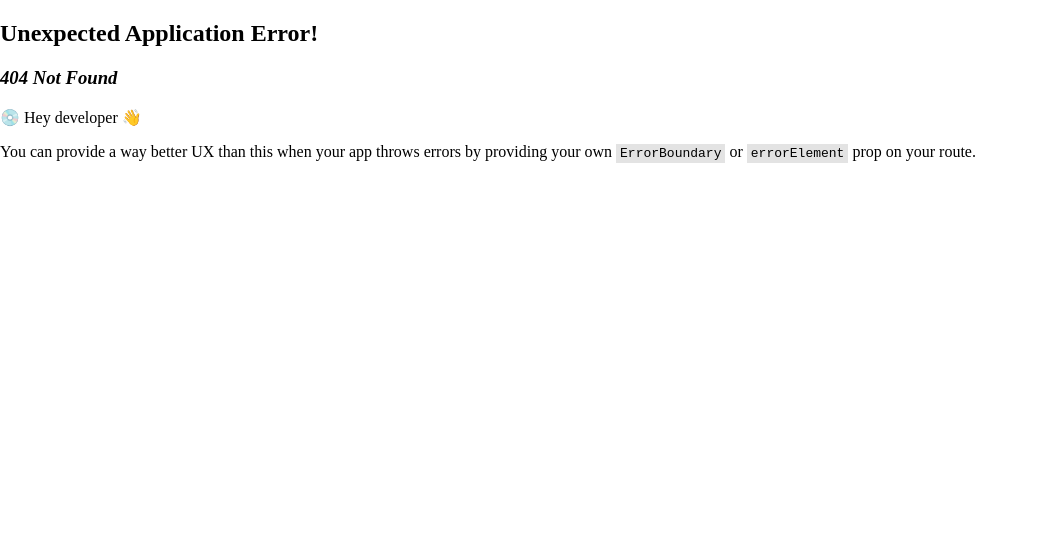
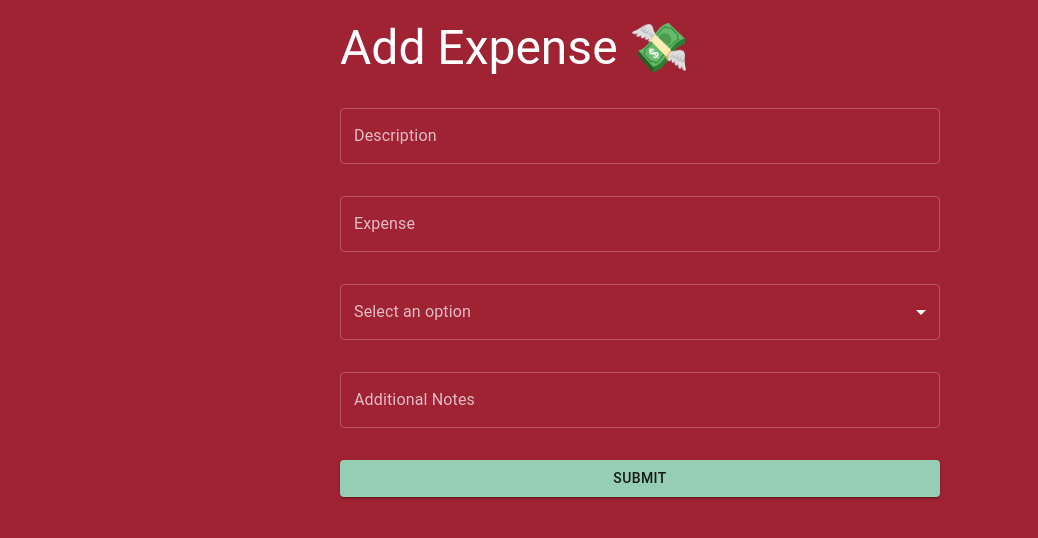
Before and after one commit to kyawtmayhlaing173/React_ExpenseTracker, a React (Vite) app: page /addExpense in a window 1280 px wide. Before the commit this address had no page. Shown: the top 538 px of the page, without its empty margins (0-1038 px from the left). Built offline with nearby package versions, Linux system fonts and the light colour scheme.

Commit message:
Enhance UI in authentication and add expense page

```diff
--- a/src/ThemedApp.jsx
+++ b/src/ThemedApp.jsx
@@ -1,12 +1,19 @@
-import { createContext, useContext } from "react";
+import { createContext, useContext, useMemo } from "react";
 import { useState } from "react";
 
 import Home from "./pages/Home";
 import { createBrowserRouter, RouterProvider } from "react-router-dom";
-import AddNote from "./pages/AddNote";
+import AddExpense from "./pages/AddExpense";
 import Login from "./pages/Login";
 import Register from "./pages/Register";
 import { QueryClientProvider, QueryClient } from "react-query";
+import {
+  ThemeProvider,
+  createTheme,
+  CssBaseline,
+  GlobalStyles,
+} from "@mui/material";
+import { grey } from "@mui/material/colors";
 
 // eslint-disable-next-line react-refresh/only-export-components
 export const AppContext = createContext();
@@ -22,8 +29,8 @@ const router = createBrowserRouter([
     element: <Home />,
   },
   {
-    path: "/addNote",
-    element: <AddNote />,
+    path: "/addExpense",
+    element: <AddExpense />,
   },
   {
     path: "/login",
@@ -39,25 +46,55 @@ const router = createBrowserRouter([
 export const queryClient = new QueryClient();
 
 export default function ThemedApp() {
+  const [auth, setAuth] = useState(null);
+
   const [data, setData] = useState([
     { id: 1, description: "Learn Express", status: "INPROGRESS" },
     { id: 2, description: "Learn React", status: "TODO" },
     { id: 3, description: "AWS Solution Architect", status: "TODO" },
   ]);
 
-  const addItem = (newItem) => {
-    console.log(`Adding Item ${newItem}`);
+  const addItem = (description, amount, category, notes) => {
+    console.log(`Adding Item ${description} ${amount} ${category} ${notes}`);
     setData([
       ...data,
-      { id: data.length + 1, description: newItem, status: "TODO" },
+      { id: data.length + 1, description: description, status: notes },
     ]);
   };
 
+  const theme = useMemo(() => {
+    return createTheme({
+      palette: {
+        mode: "dark",
+        background: {
+          main: "#A02334",
+        },
+        primary: {
+          main: "#96CEB4",
+        },
+        secondary: {
+          main: "#FFAD60",
+        },
+        text: {
+          fade: grey[500],
+        },
+      },
+    });
+  }, []);
+
   return (
-    <AppContext.Provider value={{ data, addItem }}>
-      <QueryClientProvider client={queryClient}>
-        <RouterProvider router={router}></RouterProvider>
-      </QueryClientProvider>
-    </AppContext.Provider>
+    <ThemeProvider theme={theme}>
+      <CssBaseline />
+      <GlobalStyles
+        styles={{
+          body: { backgroundColor: "#A02334" },
+        }}
+      />
+      <AppContext.Provider value={{ data, addItem, auth, setAuth }}>
+        <QueryClientProvider client={queryClient}>
+          <RouterProvider router={router}></RouterProvider>
+        </QueryClientProvider>
+      </AppContext.Provider>
+    </ThemeProvider>
   );
 }
--- a/src/components/Form.jsx
+++ b/src/components/Form.jsx
@@ -1,29 +1,92 @@
-import { Box, TextField, Button } from "@mui/material";
+import {
+  Box,
+  TextField,
+  Button,
+  FormControl,
+  InputLabel,
+  Select,
+  MenuItem,
+} from "@mui/material";
 import { useRef } from "react";
+import { useState } from "react";
 
 export default function Form({ add }) {
-  const contentRef = useRef();
+  const descriptionRef = useRef();
+  const notesRef = useRef();
+  const amountRef = useRef();
+
+  const [selectedValue, setSelectedValue] = useState("");
+
+  const handleChange = (event) => {
+    setSelectedValue(event.target.value);
+  };
 
   return (
     <form
       onSubmit={(e) => {
         console.log(e);
-        const content = contentRef.current.value;
-        add(content);
+        const description = descriptionRef.current.value;
+        const category = selectedValue;
+        const notes = notesRef.current.value;
+        const amount = amountRef.current.value;
+        add(description, amount, category, notes);
         e.currentTarget.reset();
       }}
     >
       <Box sx={{ mb: 4, textAlign: "right" }}>
         <TextField
-          inputRef={contentRef}
+          inputRef={descriptionRef}
+          label="Description"
           type="text"
-          placeholder="Add your note"
+          placeholder="Tell me about your expense"
           fullWidth
           multiline
-          sx={{ mb: 1 }}
+          sx={{ mb: 4 }}
         />
-        <Button variant="contained" type="submit">
-          Post
+        <TextField
+          type="number"
+          label="Expense"
+          placeholder="How much did you spend 🤑"
+          variant="outlined"
+          inputRef={amountRef}
+          inputProps={{
+            min: 0,
+            max: 10000,
+            step: 100,
+          }}
+          fullWidth
+          sx={{ mb: 4 }}
+        />
+        <FormControl fullWidth sx={{ mb: 4 }}>
+          <InputLabel id="dropdown-label">Select an option</InputLabel>
+          <Select
+            labelId="dropdown-label"
+            value={selectedValue}
+            onChange={handleChange}
+            label="Choose a category"
+            sx={{
+              textAlign: "left",
+            }}
+          >
+            <MenuItem value={"Leisure"}>Leisure</MenuItem>
+            <MenuItem value={"Electronics"}>Electronics</MenuItem>
+            <MenuItem value={"Utilities"}>Utilities</MenuItem>
+            <MenuItem value={"Clothing"}>Clothing</MenuItem>
+            <MenuItem value={"Health"}>Health</MenuItem>
+            <MenuItem value={"Others"}>Others</MenuItem>
+          </Select>
+        </FormControl>
+        <TextField
+          inputRef={notesRef}
+          type="text"
+          label="Additional Notes"
+          placeholder="Any Additional Notes?"
+          fullWidth
+          multiline
+          sx={{ mb: 4 }}
+        />
+        <Button variant="contained" type="submit" fullWidth>
+          Submit
         </Button>
       </Box>
     </form>
--- a/src/pages/AddNote.jsx
+++ b/src/pages/AddExpense.jsx
@@ -4,7 +4,7 @@ import { AppContext } from "../ThemedApp";
 import { useContext } from "react";
 import { useNavigate } from "react-router-dom";
 
-export default function AddNote() {
+export default function AddExpense() {
     const { addItem } = useContext(AppContext);
     const navigate = useNavigate();
 
@@ -16,7 +16,7 @@ export default function AddNote() {
     return (
         <Box sx={{ margin: "20px auto", maxWidth: 600 }}>
             <Typography variant="h3" component="h3" sx={{ mb: 4 }}>
-                Add Note
+                Add Expense 💸
             </Typography>
             <Form add={handleAddItem}/>
         </Box>
--- a/src/pages/Home.jsx
+++ b/src/pages/Home.jsx
@@ -1,21 +1,53 @@
 import List from "../List";
 import Item from "../components/Item";
-import { Box, Typography, IconButton } from "@mui/material";
+import { Box, Typography, IconButton, Button } from "@mui/material";
 import AddCircleIcon from "@mui/icons-material/AddCircle";
 import { useNavigate } from "react-router-dom";
 import { useContext } from "react";
 import { AppContext } from "../ThemedApp";
 import AccountCircleIcon from "@mui/icons-material/AccountCircle";
+import LogoutIcon from "@mui/icons-material/Logout";
+
 export default function Home() {
   const navigate = useNavigate();
-  const { data } = useContext(AppContext);
+  const { data, auth, setAuth } = useContext(AppContext);
+
+  const logout = () => {
+    setAuth(null);
+  };
+
+  const navigateToLogin = () => {
+    console.log("Login");
+    navigate("/login");
+  };
+
+  const addExpense = () => {
+    navigate("/addExpense");
+  };
 
   return (
     <Box sx={{ maxWidth: 600, margin: "20px auto" }}>
       <Box sx={{ display: "flex", justifyContent: "flex-end" }}>
-        <IconButton>
-          <AccountCircleIcon color="primary" sx={{ fontSize: 50 }} />
-        </IconButton>
+        {auth ? (
+          <Box
+            sx={{
+              display: "flex",
+              flexDirection: "row",
+              justifyContent: "center",
+              alignItems: "center",
+              gap: 1,
+            }}
+          >
+            <Typography>{auth.user.email}</Typography>
+            <IconButton onClick={logout}>
+              <LogoutIcon />
+            </IconButton>
+          </Box>
+        ) : (
+          <IconButton onClick={navigateToLogin}>
+            <AccountCircleIcon color="primary" sx={{ fontSize: 30 }} />
+          </IconButton>
+        )}
       </Box>
       <Box
         sx={{
@@ -26,16 +58,22 @@ export default function Home() {
         }}
       >
         <Typography variant="h3" component="h3">
-          E-Commerce
+          Expense Tracker
         </Typography>
-        <IconButton onClick={() => navigate("/addNote")}>
-          <AddCircleIcon color="primary" sx={{ fontSize: 30 }} />
-        </IconButton>
+        <Button
+          sx={{
+            backgroundColor: "secondary.main",
+            color: "white",
+          }}
+          onClick={addExpense}
+        >
+          <AddCircleIcon />
+          <Typography>Add Expense</Typography>
+        </Button>
       </Box>
       <List>
         {data.map((item) => {
-          // eslint-disable-next-line react/jsx-key
-          return <Item content={item.description} />;
+          return <Item key={item.id} content={item.description} />;
         })}
       </List>
     </Box>
--- a/src/pages/Login.jsx
+++ b/src/pages/Login.jsx
@@ -4,9 +4,11 @@ import { Button, Box, TextField, Typography, Alert } from "@mui/material";
 import { useRef, useState } from "react";
 import { useMutation } from "react-query";
 import { postLogin } from "../libs/fetcher";
+import { useApp } from "../ThemedApp";
 
 export default function Login() {
   const navigate = useNavigate();
+  const { setAuth } = useApp();
 
   const emailInput = useRef();
   const passwordInput = useRef();
@@ -18,7 +20,7 @@ export default function Login() {
     const password = passwordInput.current.value;
 
     if (!email || !password) {
-      setError("Email and password is required");
+      setError("Email and password are required");
       return false;
     }
 
@@ -30,7 +32,8 @@ export default function Login() {
       console.log(`Cannot create account ${e}`);
       setError(e);
     },
-    onSuccess: async () => {
+    onSuccess: async (result) => {
+      setAuth(result);
       navigate("/");
     },
   });
--- a/src/pages/Register.jsx
+++ b/src/pages/Register.jsx
@@ -18,7 +18,7 @@ export default function Register() {
     const password = passwordInput.current.value;
 
     if (!email || !password) {
-      setError("Email and password is required");
+      setError("Email and password are required");
       return false;
     }
 
```
